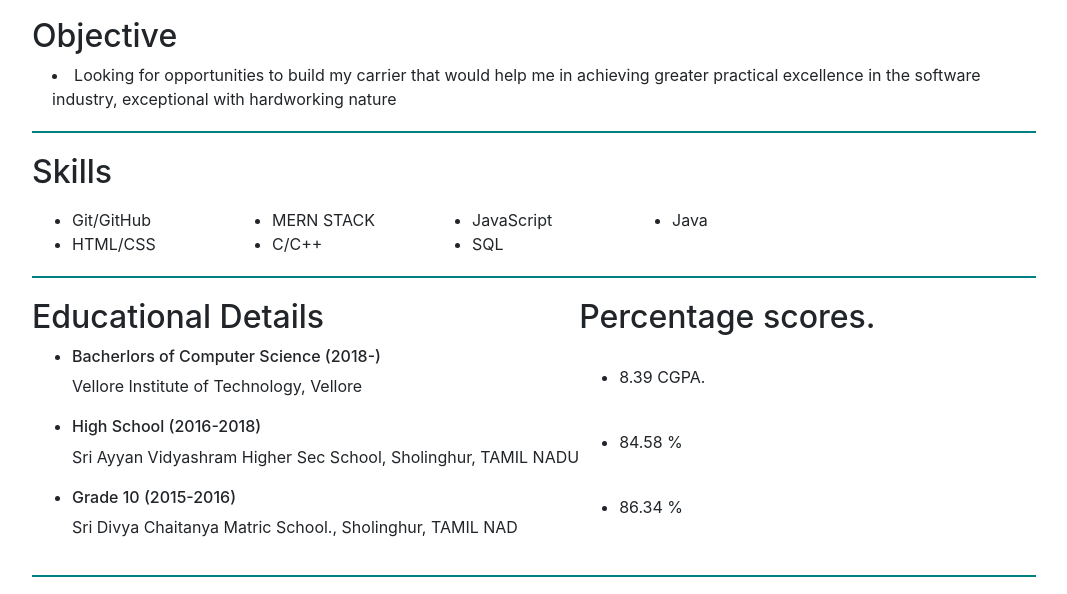
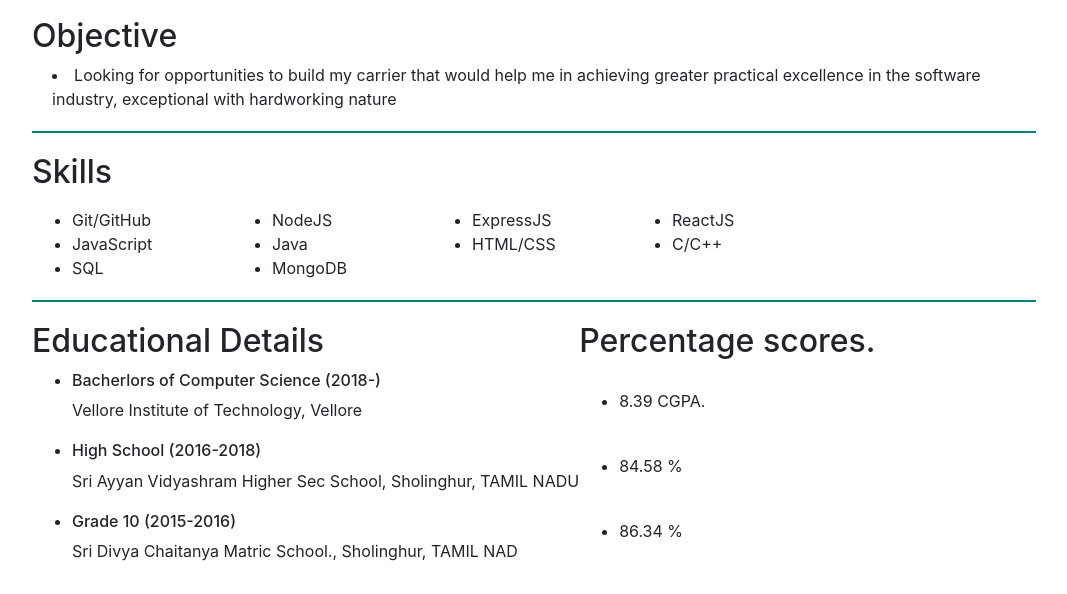
Before and after one commit to bhuvaneshwaran-kumar/Resume, a plain HTML site: page index.html in a window 1280 px wide. Shown: the part 197-791 px from the top of the page, without its empty margins (106-1173 px from the left). Drawn offline with nearby package versions, Linux system fonts and the light colour scheme.

Commit message:
extended what MERN  -  means

```diff
--- a/index.html
+++ b/index.html
@@ -65,12 +65,15 @@
             <div>
                 <ul>
                     <li>Git/GitHub</li>
-                    <li>MERN STACK</li>
+                    <li>NodeJS</li>
+                    <li>ExpressJS</li>
+                    <li>ReactJS</li>
                     <li>JavaScript</li>
                     <li>Java</li>
                     <li>HTML/CSS</li>
                     <li>C/C++</li>
                     <li>SQL</li>
+                    <li>MongoDB</li>
                 </ul>
             </div>
 
```
